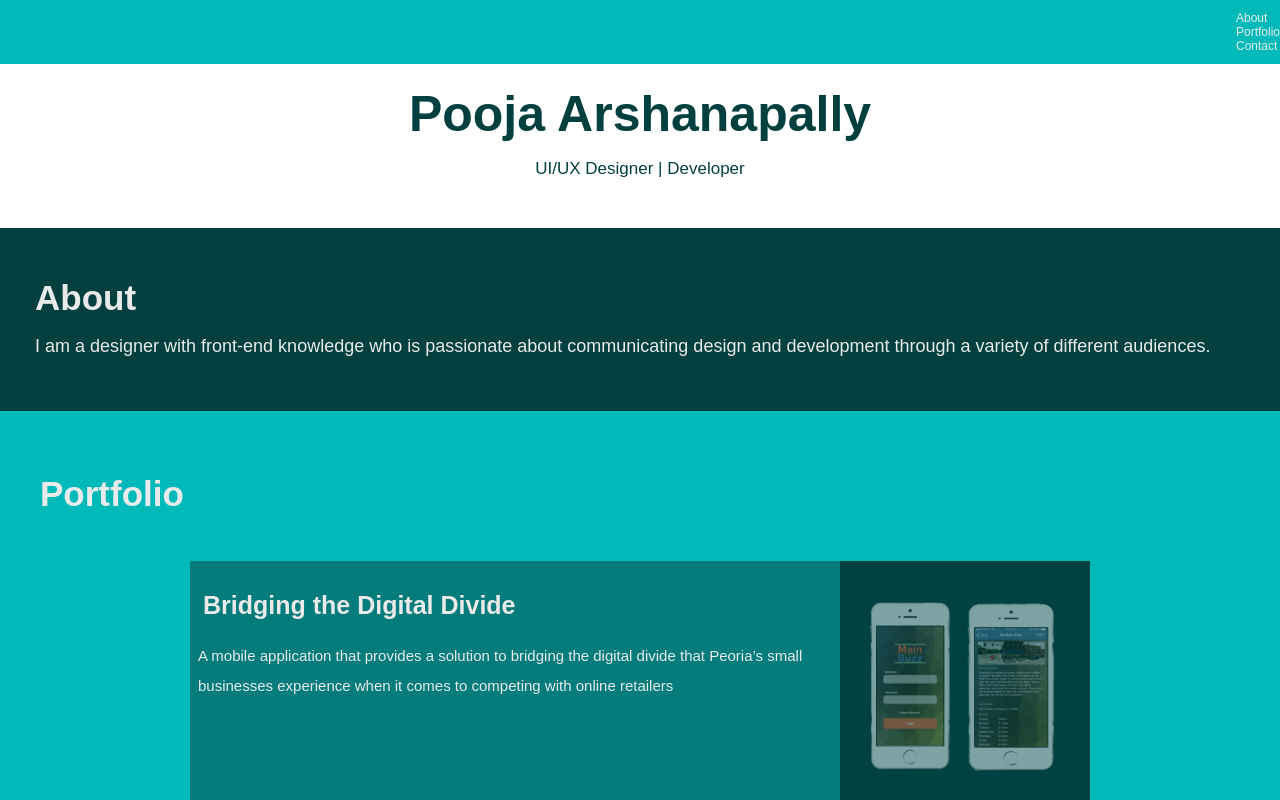
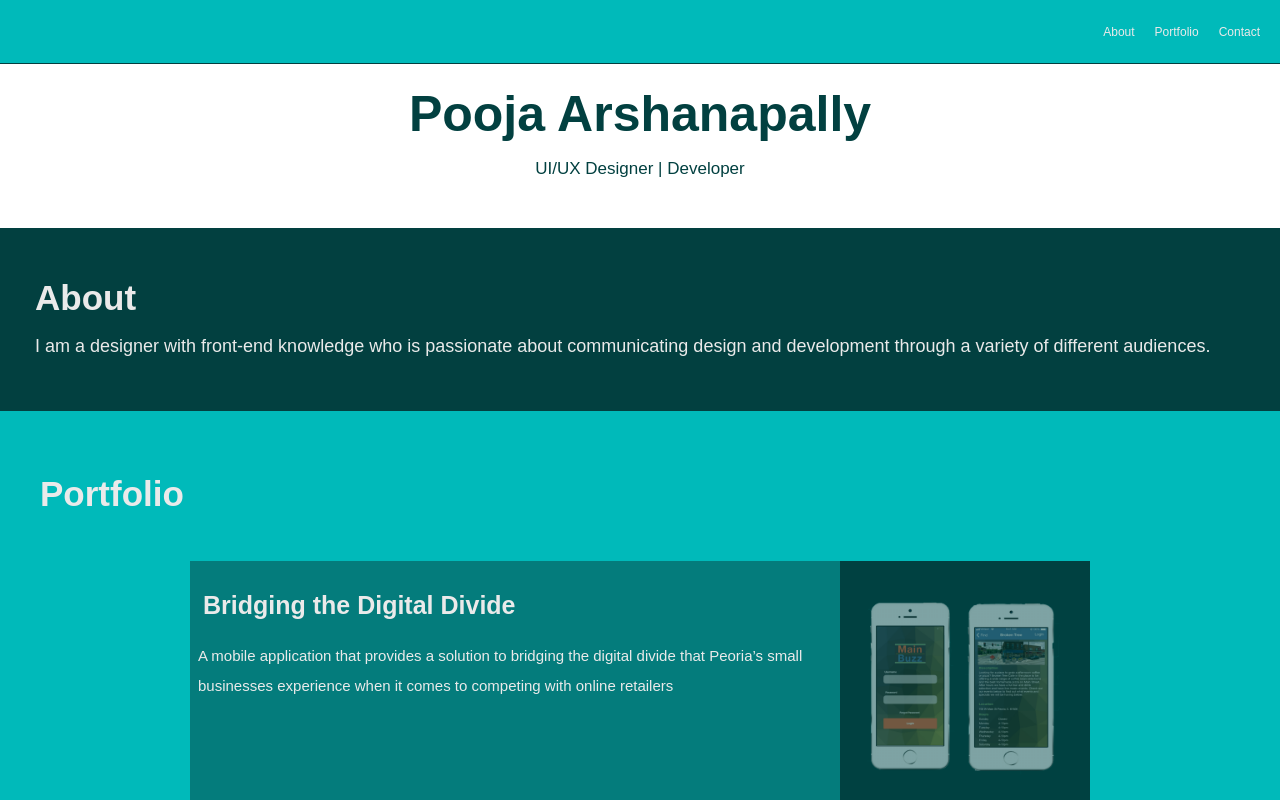
Before and after one commit to parshanapally/portfolio-website, a React (Create React App) app: page / in a window 1280 px wide. Shown: the top 800 px of the page. Built offline with nearby package versions, Linux system fonts and the light colour scheme; a web font is replaced by a local one.

Commit message:
style: fixed position of nav

```diff
--- a/src/components/NavHeader/index.css
+++ b/src/components/NavHeader/index.css
@@ -1,6 +1,6 @@
 .nav-header {
   background-color: #00baba;
-  position: absolute;
+  position: fixed;
   top: 0;
   right: 0;
   left: 0;
@@ -13,8 +13,20 @@
   align-items: center;
   flex-direction: column;
   flex-direction: row;
+  border-bottom: 0.5px solid #024040;
+  z-index: 1;
 }
 
 .nav-header .menu-item {
   font-size: 12px;
 }
+
+.nav-header .menu {
+  display: flex;
+  justify-content: space-between;
+  padding: 10px;
+}
+
+.nav-header .menu a {
+  padding: 10px;
+}
--- a/src/components/NavHeaderItem/index.css
+++ b/src/components/NavHeaderItem/index.css
@@ -1,6 +1,6 @@
 .nav-header-item {
   background-color: #00baba;
-  position: absolute;
+  position: fixed;
   z-index: 1;
   top: 0;
   right: 0;
@@ -11,7 +11,8 @@
   height: 4rem;
   display: flex;
   align-items: center;
-  border-bottom: black 1px;
+  border-bottom: 0.5px solid #024040;
+  z-index: 1;
 }
 
 .nav-header-item nav .menu {
--- a/src/components/Portfolio/index.js
+++ b/src/components/Portfolio/index.js
@@ -12,13 +12,13 @@ const Portfolio = () => {
     <div className="portfolio-container">
       <NavHeader />
 
-      <main>
-        <div className="intro-wrapper" id="intro">
+      <main id="about">
+        <div className="intro-wrapper">
           <div className="intro-name">Pooja Arshanapally</div>
           <div className="tagline">UI/UX Designer | Developer</div>
         </div>
       </main>
-      <div className="about-page" id="about">
+      <div className="about-page">
         <div className="about-wrapper">
           <div className="about-content">
             <h1>About</h1>
```
